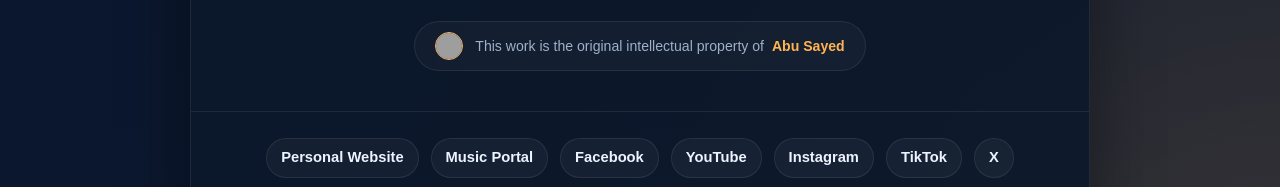
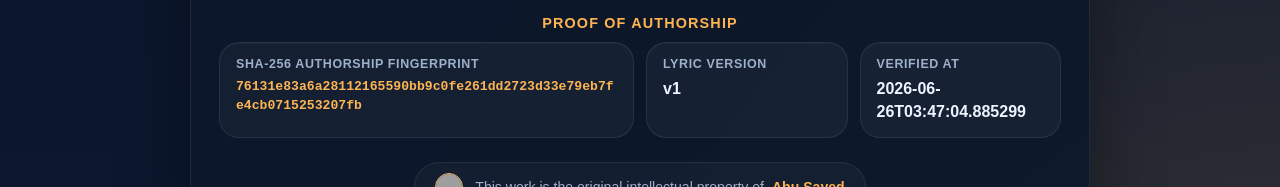
Before and after one commit to ImAbuSayed/la-cle-de-mon-cur, a plain HTML site: page index.html in a window 1280 px wide. Shown: the part 2607-2794 px from the top of the page. Drawn offline with Linux system fonts and the light colour scheme; grey boxes are pictures that could not be loaded.

Commit message:
feat: update song assets v1 with signed GPG commit [verified]

```diff
--- a/index.html
+++ b/index.html
@@ -14,9 +14,9 @@
     <meta name="keywords" content="La Clé De Mon Cœur, Abu Sayed lyrics, original song lyrics, Abu Sayed original song, Abu Sayed lyricist, Abu Sayed composer, Abu Sayed songwriter, official lyrics">
     <meta name="robots" content="index,follow,max-snippet:-1,max-image-preview:large,max-video-preview:-1">
     <meta name="referrer" content="strict-origin-when-cross-origin">
-    <meta name="description" content="Explore the official lyrics of &#x27;La Clé De Mon Cœur&#x27;, a unique musical creation written and composed by Abu Sayed.">
+    <meta name="description" content="Official lyrics for &#x27;La Clé De Mon Cœur&#x27;, an original song written, composed, created, and owned by Abu Sayed.">
     <meta property="og:title" content="La Clé De Mon Cœur - Original Lyrics by Abu Sayed">
-    <meta property="og:description" content="Explore the official lyrics of &#x27;La Clé De Mon Cœur&#x27;, a unique musical creation written and composed by Abu Sayed.">
+    <meta property="og:description" content="Official lyrics for &#x27;La Clé De Mon Cœur&#x27;, an original song written, composed, created, and owned by Abu Sayed.">
     <meta property="og:type" content="music.song">
     <meta property="og:url" content="https://imabusayed.github.io/la-cle-de-mon-cur/">
     <meta property="og:site_name" content="Abu Sayed Music">
@@ -24,7 +24,7 @@
     <meta name="last-modified" content="2026-06-24 12:52:47">
     <meta name="twitter:card" content="summary_large_image">
     <meta name="twitter:title" content="La Clé De Mon Cœur - Original Lyrics by Abu Sayed">
-    <meta name="twitter:description" content="Explore the official lyrics of &#x27;La Clé De Mon Cœur&#x27;, a unique musical creation written and composed by Abu Sayed.">
+    <meta name="twitter:description" content="Official lyrics for &#x27;La Clé De Mon Cœur&#x27;, an original song written, composed, created, and owned by Abu Sayed.">
     <link rel="canonical" href="https://imabusayed.github.io/la-cle-de-mon-cur/">
     <link rel="sitemap" type="application/xml" title="Sitemap" href="https://imabusayed.github.io/la-cle-de-mon-cur/sitemap.xml">
     <link rel="author" href="https://github.com/ImAbuSayed">
@@ -100,7 +100,7 @@
       "@id": "https://imabusayed.github.io/la-cle-de-mon-cur#webpage",
       "url": "https://imabusayed.github.io/la-cle-de-mon-cur/",
       "name": "La Clé De Mon Cœur - Original Lyrics by Abu Sayed",
-      "description": "Explore the official lyrics of 'La Clé De Mon Cœur', a unique musical creation written and composed by Abu Sayed.",
+      "description": "Official lyrics for 'La Clé De Mon Cœur', an original song written, composed, created, and owned by Abu Sayed.",
       "isPartOf": {
         "@id": "https://music.abusayed.com.bd/#website"
       },
@@ -537,7 +537,7 @@
 
         <div class="controls">
             <button class="btn-speak" id="speakBtn" title="Read the lyrics aloud"><span id="speakText">Read Aloud</span></button>
-            <a href="https://music.abusayed.com.bd/Licensing/?https://imabusayed.github.io/la-cle-de-mon-cur/" class="btn-license" title="Get licensing for this song" target="_blank">License this song: La Clé De Mon Cœur</a>
+            <a href="https://music.abusayed.com.bd/Licensing/?https://imabusayed.github.io/la-cle-de-mon-cur/" class="btn-license" title="Get licensing for this song" target="_blank">Official Music Licensing for La Clé De Mon Cœur</a>
 
         </div>
         <br>
@@ -612,6 +612,26 @@
             <div class="meta-card">
                 <span class="meta-label">Publisher</span>
                 <strong>Abu Sayed Music</strong>
+            </div>
+
+                </div>
+            </div>
+
+            <div class="details-block">
+                <div class="details-title">Proof of Authorship</div>
+                <div class="meta-grid">
+
+            <div class="meta-card" style="grid-column: span 2;">
+                <span class="meta-label">SHA-256 Authorship Fingerprint</span>
+                <strong style="word-break: break-all; font-family: monospace; font-size: 0.82rem; color: var(--accent);">76131e83a6a28112165590bb9c0fe261dd2723d33e79eb7fe4cb0715253207fb</strong>
+            </div>
+            <div class="meta-card">
+                <span class="meta-label">Lyric Version</span>
+                <strong>v1</strong>
+            </div>
+            <div class="meta-card">
+                <span class="meta-label">Verified At</span>
+                <strong>2026-06-26T03:47:04.885299</strong>
             </div>
 
                 </div>
```
Also changed, not shown: excerpts/Bridge-Preview.txt (added), excerpts/Chorus-Preview.txt (added), excerpts/Final-Chorus-Preview.txt (added), excerpts/Hook-Preview.txt (added), excerpts/Pre-Chorus-2-Preview.txt (added), excerpts/Pre-Chorus-3-Preview.txt (added), excerpts/Pre-Chorus-Preview.txt (added), excerpts/Verse-1-Preview.txt (added), excerpts/Verse-2-Preview.txt (added), excerpts/Verse-3-Preview.txt (added), hashes.txt (added), llms.txt, lyrics_backup/2026-06-26_la-cle-de-mon-cur-v1.txt (added), manifest.json (added), 1 other file.
